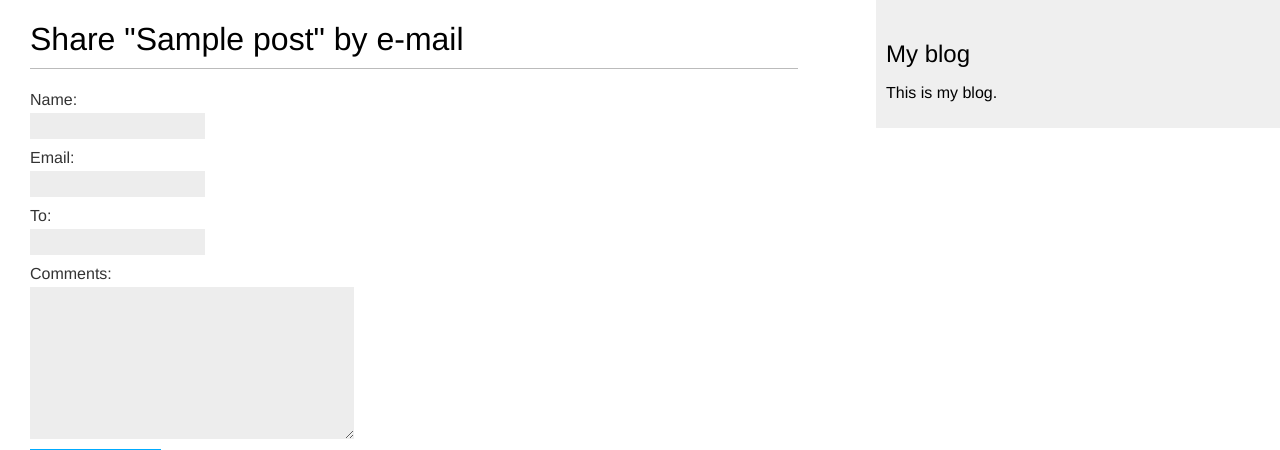
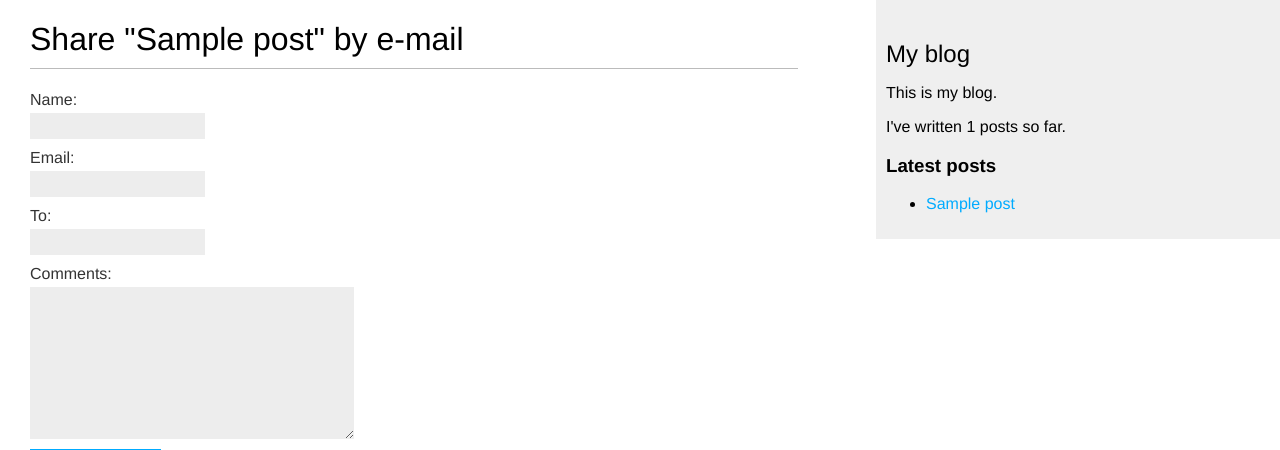
Before and after one commit to myasoedas/blogitorium5, a Django app: page /blog/1/share/ in a window 1280 px wide. Shown: the top 450 px of the page. Run offline with Django 5.2, Linux system fonts and the light colour scheme; tables that the repository leaves empty hold one stand-in row (values such as "Sample post").

Commit message:
Добавил рекомендацию постов, последние 5 постов, всего постов опубликовано

```diff
--- a/mysite/blog/models.py
+++ b/mysite/blog/models.py
@@ -2,6 +2,7 @@ from django.conf import settings
 from django.db import models
 from django.urls import reverse
 from django.utils import timezone
+from taggit.managers import TaggableManager
 
 
 class PublishedManager(models.Manager):
@@ -36,6 +37,7 @@ class Post(models.Model):
         default=Status.DRAFT
     )
 
+    tags = TaggableManager()
     objects = models.Manager()
     published = PublishedManager()
 
--- a/mysite/blog/templates/blog/base.html
+++ b/mysite/blog/templates/blog/base.html
@@ -1,3 +1,4 @@
+{% load blog_tags %}
 {% load static %}
 <!DOCTYPE html>
 <html>
@@ -13,6 +14,9 @@
     <div id="sidebar">
         <h2>My blog</h2>
         <p>This is my blog.</p>
+        <p>I've written {% total_posts %} posts so far.</p>
+        <h3>Latest posts</h3>
+        {% show_latest_posts %}
     </div>
 </body>
 </html>
--- /dev/null
+++ b/mysite/blog/templates/blog/post/latest_posts.html
@@ -0,0 +1,7 @@
+<ul>
+    {% for post in latest_posts %}
+      <li>
+        <a href="{{ post.get_absolut_url }}">{{ post.title }}</a>
+      </li>
+    {% endfor %}
+</ul>
--- /dev/null
+++ b/mysite/blog/templatetags/blog_tags.py
@@ -0,0 +1,13 @@
+from django import template
+from ..models import Post
+
+register = template.Library()
+
+@register.simple_tag
+def total_posts():
+    return Post.published.count()
+
+@register.inclusion_tag('blog/post/latest_posts.html')
+def show_latest_posts(count=5):
+    latest_posts = Post.published.order_by('-publish')[:count]
+    return {'latest_posts': latest_posts}
--- a/mysite/blog/urls.py
+++ b/mysite/blog/urls.py
@@ -1,18 +1,22 @@
 from django.urls import path
-from .views import PostListView, post_comment, post_detail, post_share
 
+from . import views
 
 app_name = 'blog'
 
 urlpatterns = [
-    path('', PostListView.as_view() , name='post_list'),
+    path('', views.post_list, name='post_list'),
+    # path('', views.PostListView.as_view(), name='post_list'),
+    path(
+        'tag/<slug:tag_slug>/', views.post_list, name='post_list_by_tag'
+    ),
     path(
         '<int:year>/<int:month>/<int:day>/<slug:post>/',
-        post_detail,
-        name='post_detail'
+        views.post_detail,
+        name='post_detail',
     ),
-    path('<int:post_id>/share/', post_share, name='post_share'),
+    path('<int:post_id>/share/', views.post_share, name='post_share'),
     path(
-        '<int:post_id>/comment/', post_comment, name='post_comment'
+        '<int:post_id>/comment/', views.post_comment, name='post_comment'
     ),
 ]
--- a/mysite/blog/views.py
+++ b/mysite/blog/views.py
@@ -1,10 +1,72 @@
-from django.core.paginator import EmptyPage, Paginator, PageNotAnInteger
+from django.core.mail import send_mail
+from django.core.paginator import EmptyPage, PageNotAnInteger, Paginator
+from django.db.models import Count
 from django.shortcuts import get_object_or_404, render
 from django.views.decorators.http import require_POST
 from django.views.generic import ListView
+
+from taggit.models import Tag
+from .forms import CommentForm, EmailPostForm
 from .models import Post
-from .forms import CommentForm, EmailPostForm
-from django.core.mail import send_mail
+
+
+def post_list(request, tag_slug=None):
+    post_list = Post.published.all()
+    tag = None
+    if tag_slug:
+        tag = get_object_or_404(Tag, slug=tag_slug)
+        post_list = post_list.filter(tags__in=[tag])
+    # Pagination with 3 posts per page
+    paginator = Paginator(post_list, 3)
+    page_number = request.GET.get('page', 1)
+    try:
+        posts = paginator.page(page_number)
+    except PageNotAnInteger:
+        # If page_number is not an integer get the first page
+        posts = paginator.page(1)
+    except EmptyPage:
+        # If page_number is out of range get last page of results
+        posts = paginator.page(paginator.num_pages)
+    return render(
+        request,
+        'blog/post/list.html',
+        {
+            'posts': posts,
+            'tag': tag
+        }
+    )
+
+
+def post_detail(request, year, month, day, post):
+    post = get_object_or_404(
+        Post,
+        status=Post.Status.PUBLISHED,
+        slug=post,
+        publish__year=year,
+        publish__month=month,
+        publish__day=day
+    )
+    comments = post.comments.filter(active=True)
+    form = CommentForm()
+
+    post_tags_ids = post.tags.values_list('id', flat=True)
+    similar_posts = Post.published.filter(
+        tags__in=post_tags_ids
+    ).exclude(id=post.id)
+    similar_posts = similar_posts.annotate(
+        same_tags=Count('tags')
+    ).order_by('-same_tags', '-publish')[:4]
+
+    return render(
+        request,
+        'blog/post/detail.html',
+        {
+            'post': post,
+            'comments': comments,
+            'form': form,
+            'similar_posts': similar_posts
+        }
+    )
 
 
 def post_share(request, post_id):
@@ -50,52 +112,6 @@ def post_share(request, post_id):
     )
 
 
-class PostListView(ListView):
-    queryset = Post.published.all()
-    context_object_name = 'posts'
-    paginate_by = 3
-    template_name = 'blog/post/list.html'
-
-
-def post_list(request):
-    post_list = Post.published.all()
-    paginator = Paginator(post_list, 3)
-    page_number = request.GET.get('page', 1)
-    try:
-        posts = paginator.page(page_number)
-    except PageNotAnInteger:
-        posts = paginator.page(1)
-    except EmptyPage:
-        posts = paginator.page(paginator.num_pages)
-    return render(
-        request,
-        'blog/post/list.html',
-        {'posts': posts}
-    )
-
-
-def post_detail(request, year, month, day, post):
-    post = get_object_or_404(
-        Post,
-        status=Post.Status.PUBLISHED,
-        slug=post,
-        publish__year=year,
-        publish__month=month,
-        publish__day=day
-    )
-    comments = post.comments.filter(active=True)
-    form = CommentForm()
-    return render(
-        request,
-        'blog/post/detail.html',
-        {
-            'post': post,
-            'comments': comments,
-            'form': form
-        }
-    )
-
-
 @require_POST
 def post_comment(request, post_id):
     post = get_object_or_404(
@@ -118,3 +134,10 @@ def post_comment(request, post_id):
             'comment': comment
         }
     )
+
+
+class PostListView(ListView):
+    queryset = Post.published.all()
+    context_object_name = 'posts'
+    paginate_by = 3
+    template_name = 'blog/post/list.html'
--- a/mysite/mysite/settings.py
+++ b/mysite/mysite/settings.py
@@ -16,6 +16,7 @@ INSTALLED_APPS = [
     'django.contrib.sessions',
     'django.contrib.messages',
     'django.contrib.staticfiles',
+    'taggit',
     'blog.apps.BlogConfig',
 ]
 
```
Also changed, not shown: mysite/blog/templates/blog/post/detail.html (+15 -1 lines), mysite/blog/templates/blog/post/list.html (+11 -2 lines), mysite/blog/migrations/0006_post_tags.py (added), mysite/blog/templates/blog/post/includes/comment_form.html (line endings or trailing spaces), mysite/blog/templates/pagination.html (line endings or trailing spaces), 1 other file.
